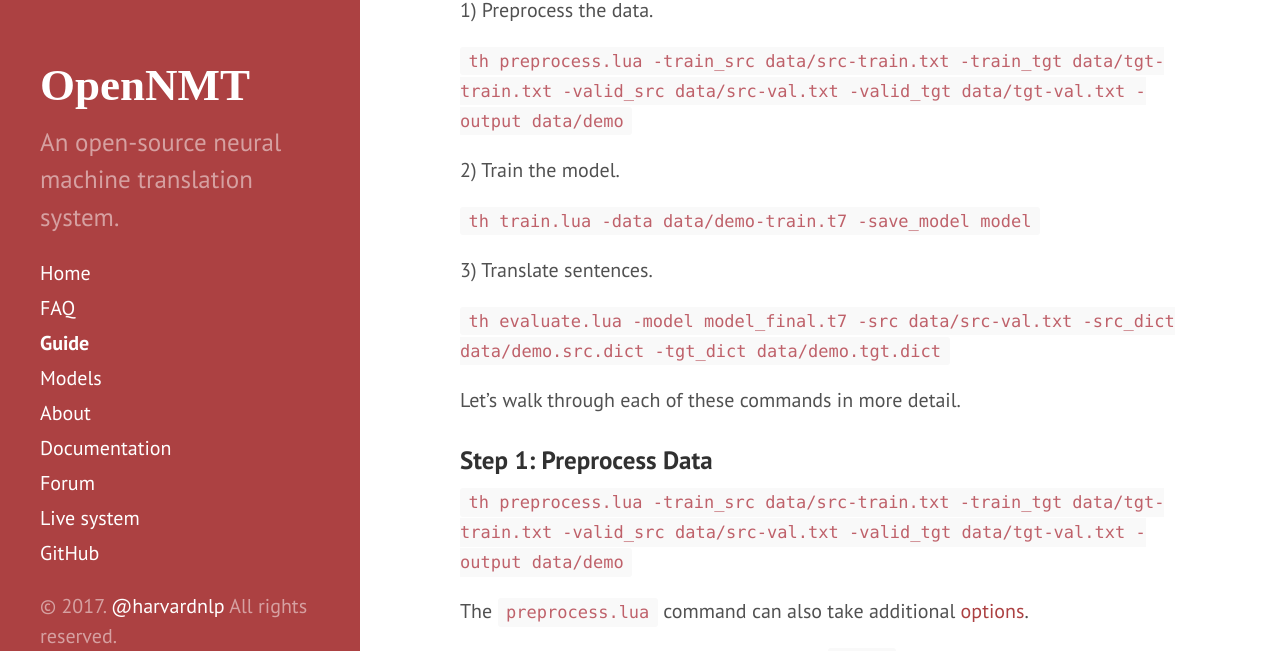
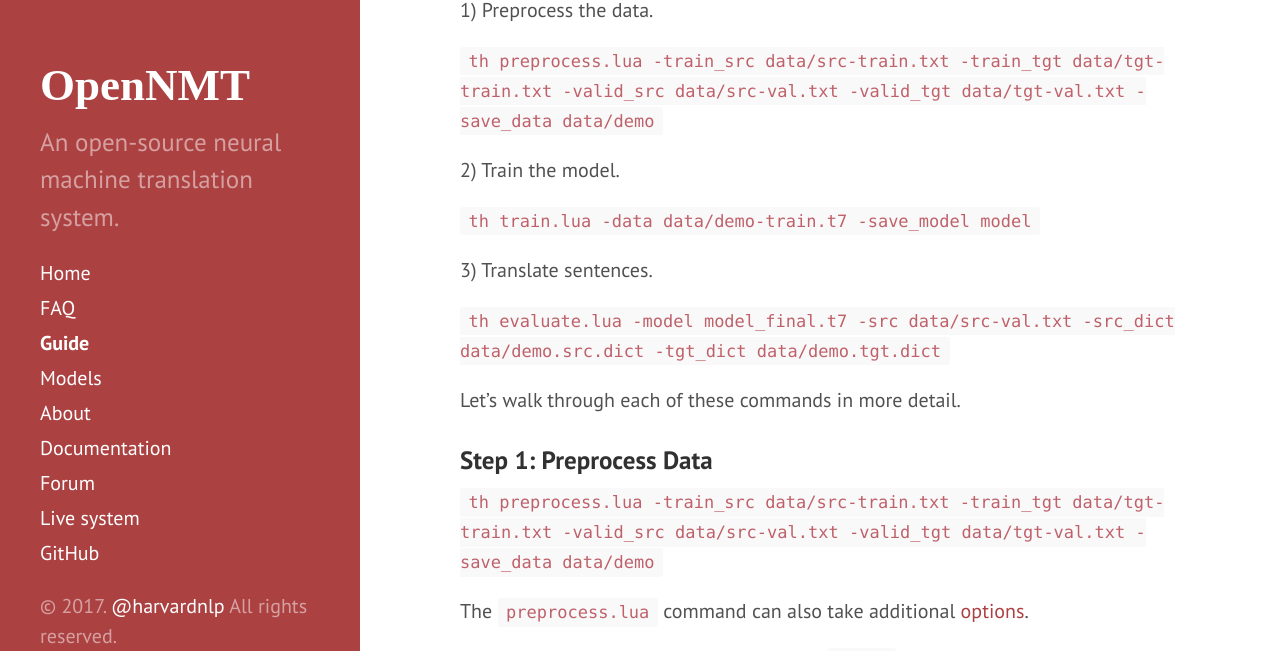
Before and after one commit to OpenNMT/opennmt.github.io, a Jekyll site: the page built from Guide.md, in a window 1280 px wide and 900 px high, scrolled down 661 px. Shown: the part 209-860 px from the top of the window. Built offline with Jekyll 4.4.1, drawn with Linux system fonts in a browser that asks for light colours.

Commit message:
Update Guide.md

````diff
--- a/Guide.md
+++ b/Guide.md
@@ -19,7 +19,7 @@ OpenNMT consists of three commands:
 
 1) Preprocess the data.
 
-```th preprocess.lua -train_src data/src-train.txt -train_tgt data/tgt-train.txt -valid_src data/src-val.txt -valid_tgt data/tgt-val.txt -output data/demo```
+```th preprocess.lua -train_src data/src-train.txt -train_tgt data/tgt-train.txt -valid_src data/src-val.txt -valid_tgt data/tgt-val.txt -save_data data/demo```
 
 2) Train the model.
 
@@ -34,7 +34,7 @@ Let's walk through each of these commands in more detail.
 
 ### Step 1: Preprocess Data
 
-```th preprocess.lua -train_src data/src-train.txt -train_tgt data/tgt-train.txt -valid_src data/src-val.txt -valid_tgt data/tgt-val.txt -output data/demo```
+```th preprocess.lua -train_src data/src-train.txt -train_tgt data/tgt-train.txt -valid_src data/src-val.txt -valid_tgt data/tgt-val.txt -save_data data/demo```
 
 The `preprocess.lua` command can also take additional <a href="https://opennmt.github.io/OpenNMT/Options#preprocess">options</a>.
 
````
